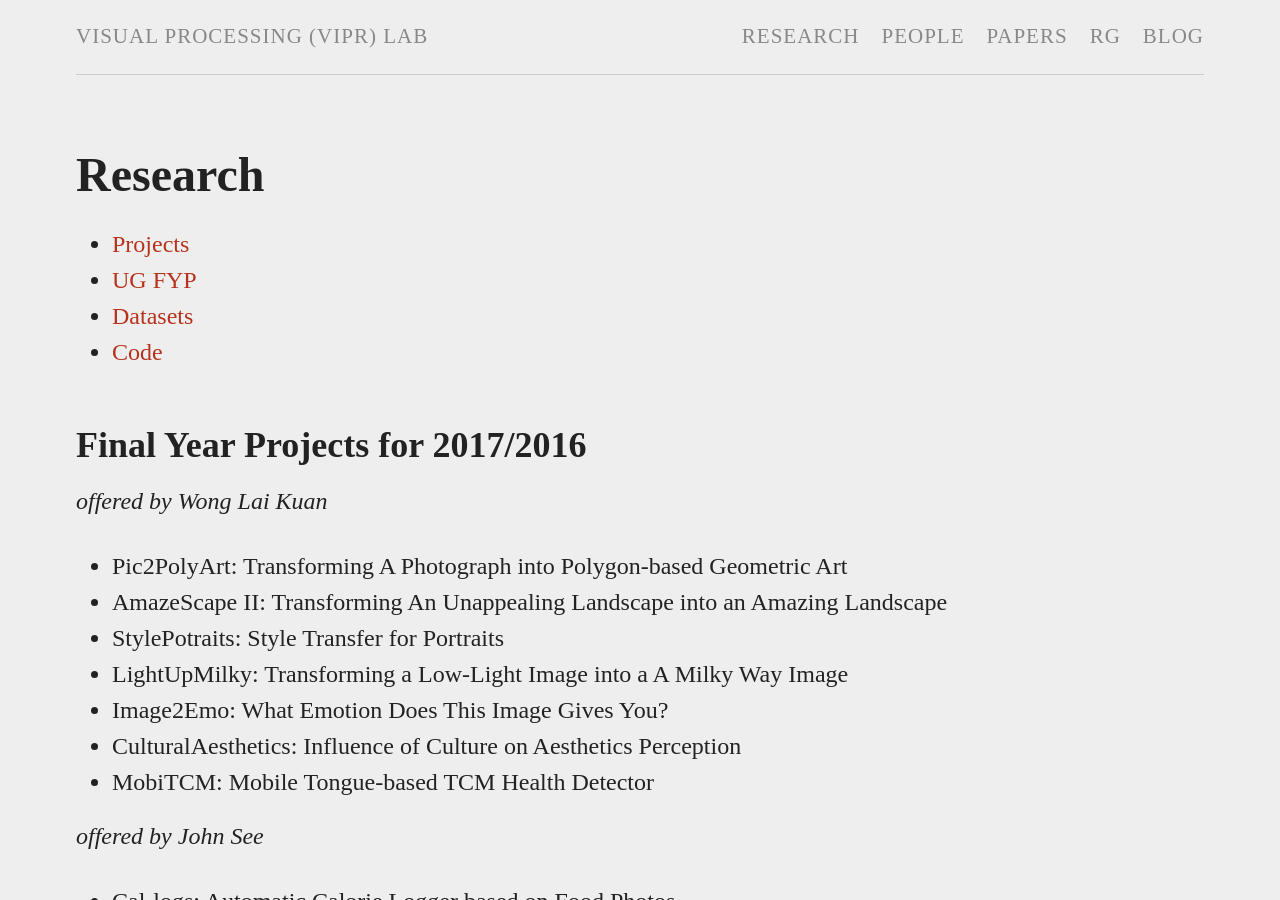
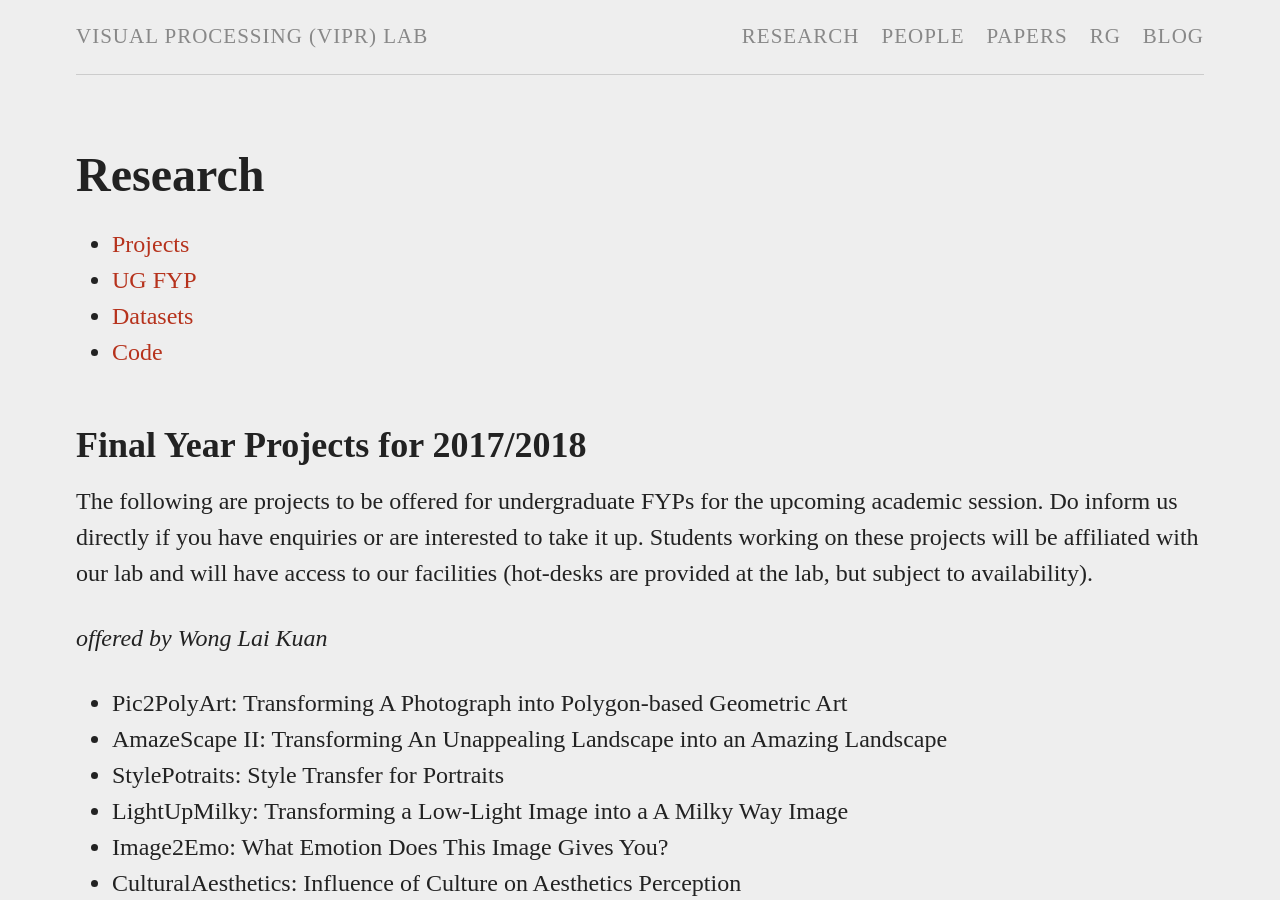
Before and after one commit to viprlab/viprlab.github.io, a Jekyll site: the page built from fyp.md, in a window 1280 px wide and 900 px high. Built offline with Jekyll 4.4.1, drawn with Linux system fonts in a browser that asks for light colours.

Commit message:
update projects

```diff
--- a/fyp.md
+++ b/fyp.md
@@ -6,9 +6,9 @@ permalink: /research/fyp/
 ---
 {% include nav-research.html  %}
 
-## Final Year Projects for 2017/2016
+## Final Year Projects for 2017/2018
 
-
+The following are projects to be offered for undergraduate FYPs for the upcoming academic session. Do inform us directly if you have enquiries or are interested to take it up. Students working on these projects will be affiliated with our lab and will have access to our facilities (hot-desks are provided at the lab, but subject to availability).
 
 *offered by Wong Lai Kuan*
 - Pic2PolyArt: Transforming A Photograph into Polygon-based Geometric Art
```
